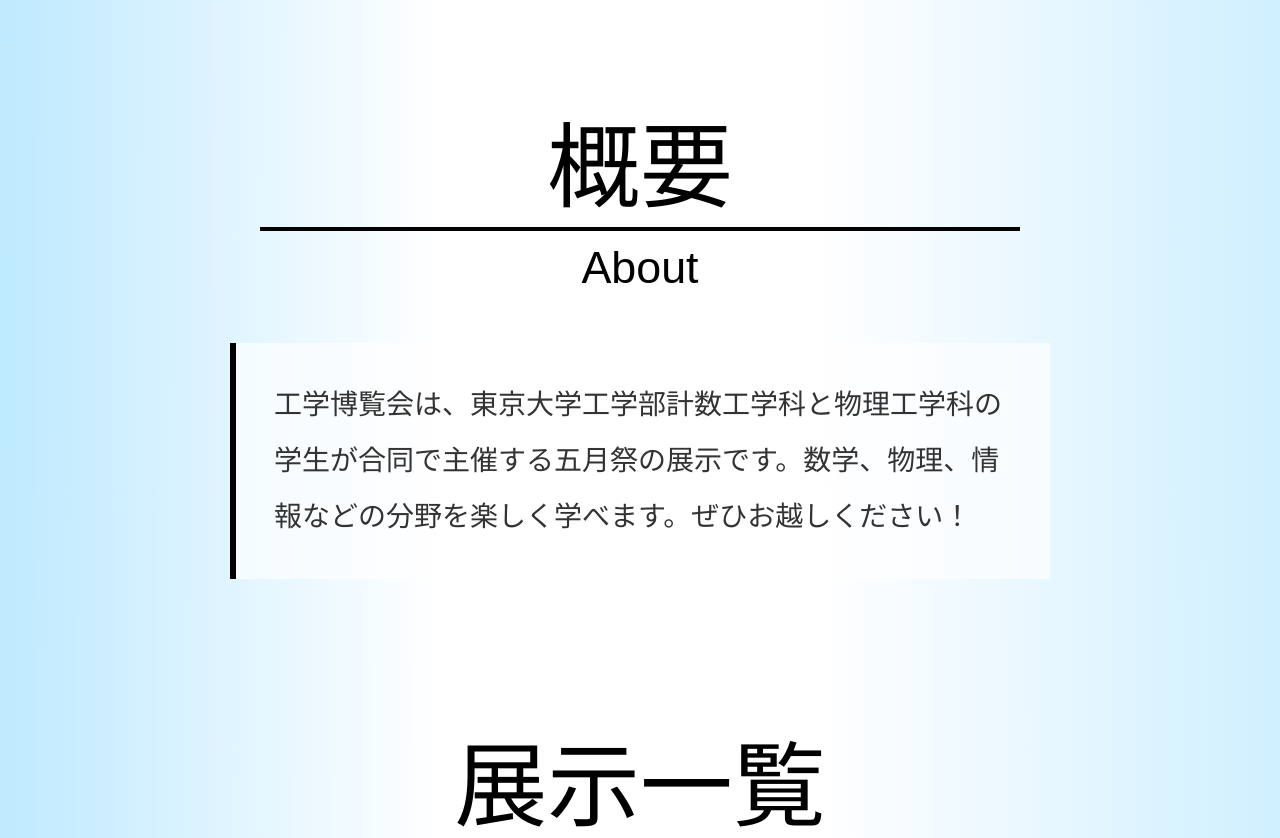
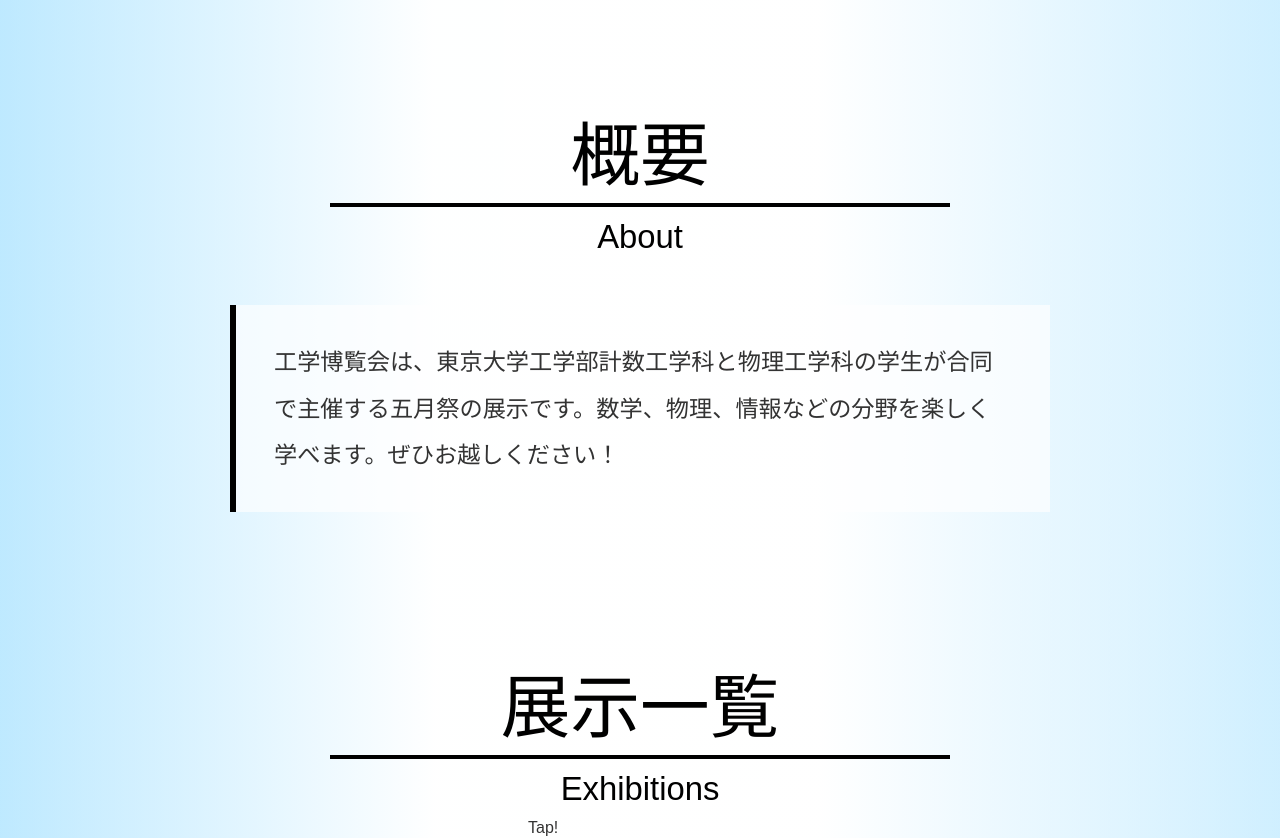
Before and after one commit to Ratstar216/ap-mayfes-2026, a Next.js app: page / in a window 1280 px wide. Shown: the part 780-1618 px from the top of the page. Built offline with nearby package versions, Linux system fonts and the light colour scheme; a web font is replaced by a local one.

Commit message:
fix: make titles smaller

```diff
--- a/src/app/globals.css
+++ b/src/app/globals.css
@@ -102,7 +102,7 @@
   flex-direction: column;
   align-items: center;
   margin: 0;
-  width: min(760px, calc(100vw - 40px));
+  width: min(620px, calc(100vw - 40px));
   line-height: 1.05;
 }
 
@@ -112,7 +112,7 @@
   font-family:
     var(--font-main), "IBM Plex Sans JP", "Hiragino Kaku Gothic ProN", "Yu Gothic", Meiryo,
     system-ui, sans-serif;
-  font-size: clamp(3.2rem, 8.5vw, 5.8rem);
+  font-size: clamp(2.45rem, 6.6vw, 4.35rem);
 }
 
 .section-title-text {
@@ -121,7 +121,7 @@
   font-family:
     var(--font-display), "Big Shoulders", Impact, "Arial Narrow", ui-sans-serif,
     sans-serif;
-  font-size: clamp(1.9rem, 4vw, 2.8rem);
+  font-size: clamp(1.35rem, 3vw, 2.05rem);
   line-height: 1.1;
 }
 
@@ -145,7 +145,7 @@
   border-left: 6px solid var(--floor);
   background: rgba(255, 255, 255, 0.66);
   padding: 34px 38px;
-  font-size: clamp(1.25rem, 2.3vw, 1.75rem);
+  font-size: clamp(1.15rem, 1.9vw, 1.45rem);
   line-height: 2;
 }
 
@@ -681,12 +681,12 @@
   }
 
   #magazine .section-title-label {
-    font-size: clamp(1.95rem, 10.4vw, 2.55rem);
+    font-size: clamp(1.55rem, 8.2vw, 2rem);
     white-space: nowrap;
   }
 
   #stamp .section-title-label {
-    font-size: clamp(2.6rem, 13.4vw, 3.35rem);
+    font-size: clamp(2rem, 10.6vw, 2.6rem);
     white-space: nowrap;
   }
 
```
